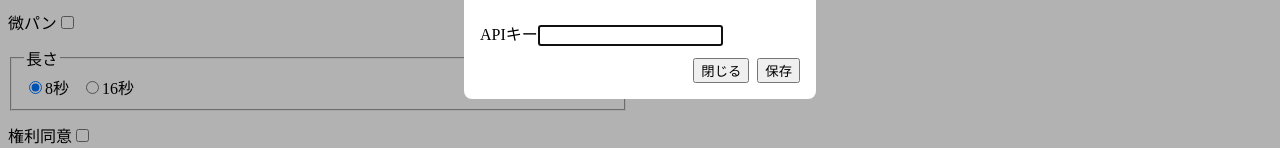
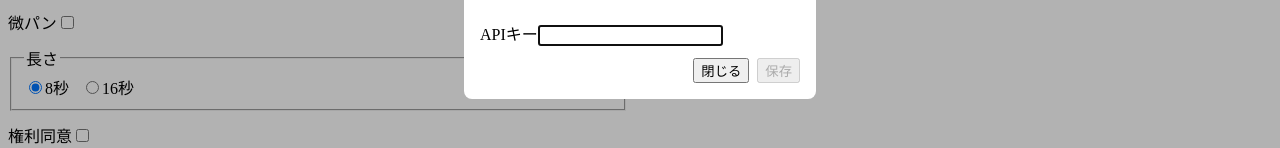
Before and after one commit to usagi917/veoapp, a React (Vite) app: page / in a window 1280 px wide. Both pictures are taken after a click on the button "APIキー". Shown: the part 375-523 px from the top of the page. Built offline with nearby package versions, Linux system fonts and the light colour scheme.

Commit message:
APIキー登録モーダル: 入力が空のとき保存ボタンを無効化（TDD）。RTLテスト追加 + 実装、format/lint/typecheck/test すべてgreen

```diff
--- a/src/app/page.tsx
+++ b/src/app/page.tsx
@@ -582,7 +582,11 @@ function PageInner(props: PageProps = {}) {
                 <button type="button" onClick={closeKeyModal}>
                   閉じる
                 </button>
-                <button type="button" onClick={handleSaveApiKey}>
+                <button
+                  type="button"
+                  onClick={handleSaveApiKey}
+                  disabled={apiKeyInput.trim().length === 0}
+                >
                   保存
                 </button>
               </div>
```
Also changed, not shown: 1 other file (tests, documents, lock files or other folders).
